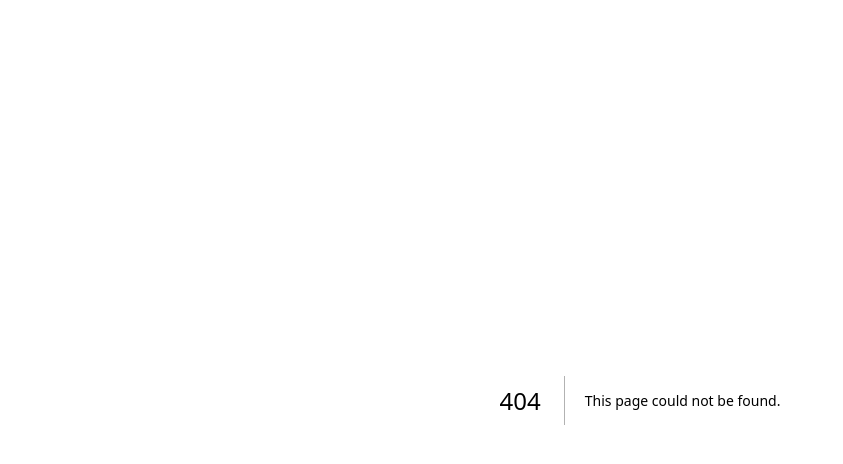
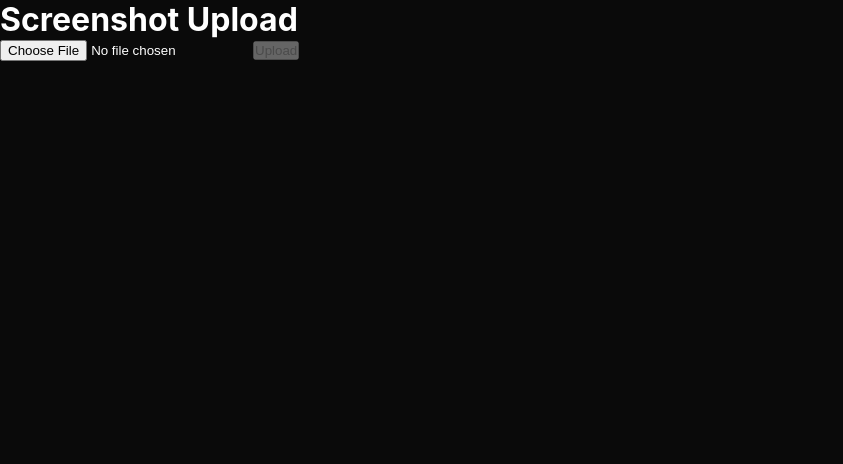
Before and after one commit to jayrajsinh376/ff-arena, a Next.js app: page /upload in a window 1280 px wide. Before the commit this address had no page. Shown: the top 464 px of the page, without its empty margins (0-843 px from the left). Built offline with nearby package versions, Linux system fonts and the light colour scheme.

Commit message:
Create page.tsx

```diff
--- /dev/null
+++ b/app/upload/page.tsx
@@ -0,0 +1,55 @@
+'use client';
+import { useState } from 'react';
+import { storage, db, auth } from '../firebase';
+import { ref, uploadBytes, getDownloadURL } from 'firebase/storage';
+import { collection, addDoc, serverTimestamp } from 'firebase/firestore';
+
+export default function UploadScreenshot() {
+  const [file, setFile] = useState(null);
+  const [uploading, setUploading] = useState(false);
+
+  const handleUpload = async () => {
+    if (!file) return;
+    setUploading(true);
+
+    try {
+      const user = auth.currentUser;
+      const storageRef = ref(storage, `screenshots/${user.uid}/${Date.now()}_${file.name}`);
+
+      await uploadBytes(storageRef, file);
+      const downloadURL = await getDownloadURL(storageRef);
+
+      await addDoc(collection(db, 'matches'), {
+        userId: user.uid,
+        screenshotURL: downloadURL,
+        status: 'pending',
+        createdAt: serverTimestamp()
+      });
+
+      alert('Screenshot upload ho gaya!');
+      setFile(null);
+    } catch (error) {
+      alert('Error: ' + error.message);
+    }
+    setUploading(false);
+  };
+
+  return (
+    <div className="p-6">
+      <h1 className="text-2xl font-bold mb-4">Screenshot Upload</h1>
+      <input
+        type="file"
+        accept="image/*"
+        onChange={(e) => setFile(e.target.files[0])}
+        className="mb-4"
+      />
+      <button
+        onClick={handleUpload}
+        disabled={uploading || !file}
+        className="bg-blue-500 text-white px-4 py-2 rounded"
+      >
+        {uploading ? 'Uploading...' : 'Upload'}
+      </button>
+    </div>
+  );
+}
```
